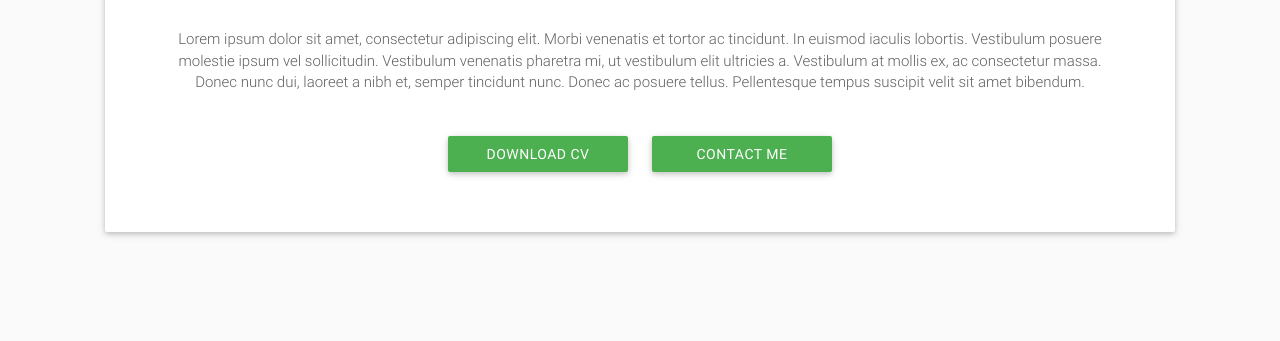
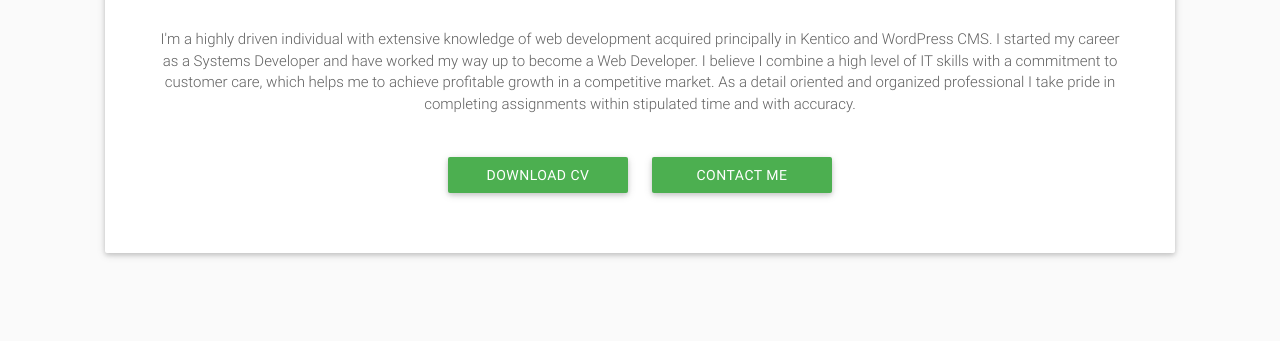
Before and after one commit to lendon-sales/lendon-sales.github.io, a plain HTML site: page index.html in a window 1280 px wide. Shown: the part 416-757 px from the top of the page. Drawn offline with Linux system fonts and the light colour scheme.

Commit message:
Initial Commit

```diff
--- a/index.html
+++ b/index.html
@@ -159,13 +159,15 @@
 
                         <!-- Some Intro About You -->
                         <p class="text-center">
-                            Lorem ipsum dolor sit amet, consectetur adipiscing elit. Morbi venenatis et tortor ac
-                            tincidunt.
-                            In euismod iaculis lobortis. Vestibulum posuere molestie ipsum vel sollicitudin. Vestibulum
-                            venenatis pharetra mi, ut vestibulum elit ultricies a. Vestibulum at mollis ex, ac
-                            consectetur
-                            massa. Donec nunc dui, laoreet a nibh et, semper tincidunt nunc. Donec ac posuere tellus.
-                            Pellentesque tempus suscipit velit sit amet bibendum.
+                            I'm a highly driven individual with extensive knowledge of web development acquired
+                            principally in Kentico and WordPress CMS.
+                            I started my career as a Systems Developer and have worked my way up to become a Web
+                            Developer.
+                            I believe I combine a high level of IT skills with a commitment to customer care, which
+                            helps me to achieve profitable growth in a competitive market.
+
+                            As a detail oriented and organized professional I take pride in completing assignments
+                            within stipulated time and with accuracy.
                         </p>
 
                         <div class="row">
```
Also changed, not shown: images/profile-pic-old.jpg (deleted), images/profile-pic.jpg (added), images/profile-pic.png, images/profile-pic1.png (added), 1 other file.
